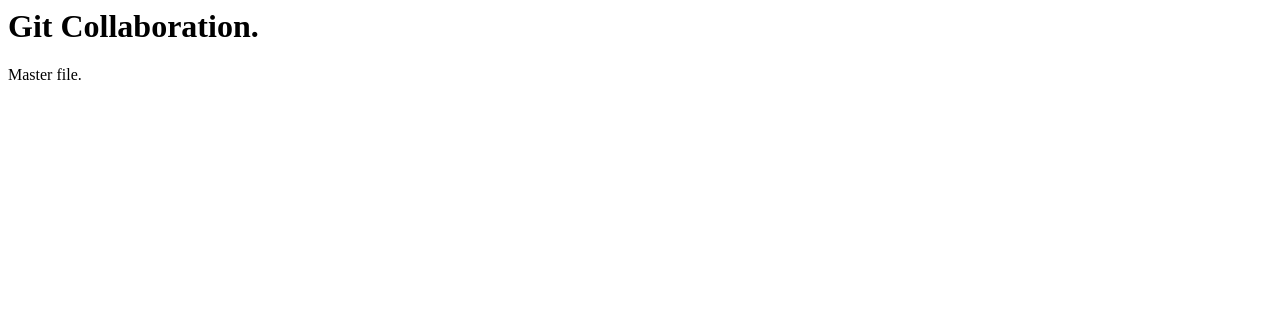
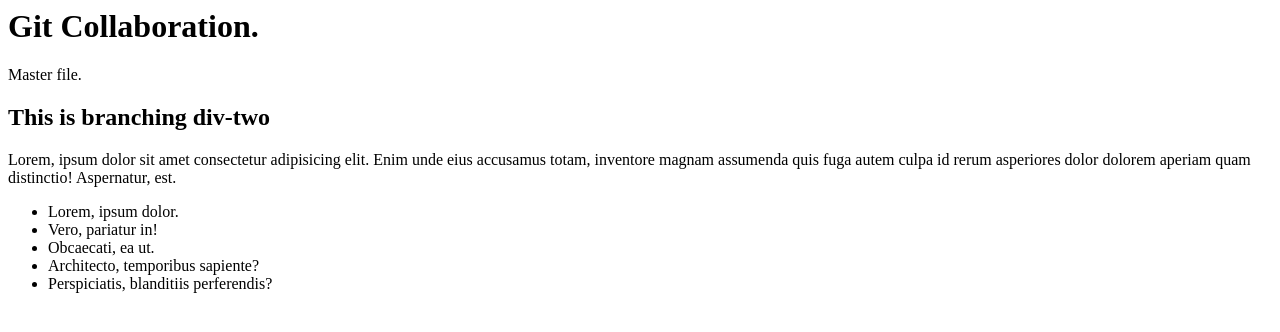
Before and after one commit to jir123/collaboration, a plain HTML site: page index.html in a window 1280 px wide. Drawn offline with Linux system fonts and the light colour scheme.

Commit message:
add div-two

```diff
--- a/index.html
+++ b/index.html
@@ -5,5 +5,15 @@
     <body>
         <h1>Git Collaboration.</h1>
         <p>Master file.</p>
+        <h2>This is branching div-two</h2>
+        <p>Lorem, ipsum dolor sit amet consectetur adipisicing elit. Enim unde eius accusamus totam, inventore magnam assumenda quis fuga autem culpa id rerum asperiores dolor dolorem aperiam quam distinctio! Aspernatur, est.</p>
+        <ul>
+            <li>Lorem, ipsum dolor.</li>
+            <li>Vero, pariatur in!</li>
+            <li>Obcaecati, ea ut.</li>
+            <li>Architecto, temporibus sapiente?</li>
+            <li>Perspiciatis, blanditiis perferendis?</li>
+        </ul>
+
     </body>
 </html>
```
